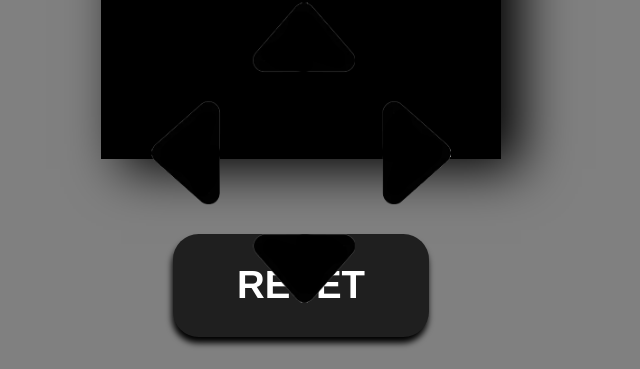
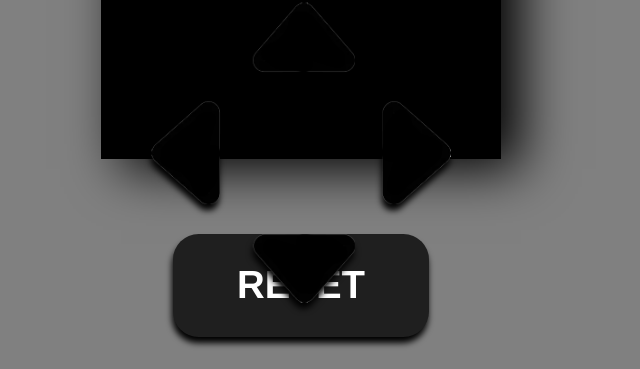
Before and after one commit to Willianson5522/snake-game, a plain HTML site: page index.html in a window 1280 px wide. Shown: the part 361-730 px from the top of the page, 339-979 px from the left. Drawn offline with Linux system fonts and the light colour scheme.

Commit message:
drop shadow buttons

```diff
--- a/style.css
+++ b/style.css
@@ -63,12 +63,14 @@ canvas {
   top: 0;
   transform: translate(9.2vw, 0vw);
   background-image: url(assets/direcao_black-up.png);
+  filter: drop-shadow(-1px 6px 3px #000);
 }
 
 #down {
   bottom: 0;
   transform: translate(9.2vw, 0vw);
   background-image: url(assets/direcao_black-down.png);
+  filter: drop-shadow(-1px 6px 3px #000);
 }
 
 #right {
@@ -76,12 +78,14 @@ canvas {
   right: 0;
   transform: translate(0vw, 9vw);
   background-image: url(assets/direcao_black-right.png);
+  filter: drop-shadow(-1px 6px 3px #000);
 }
 
 #left {
   top: 0;
   transform: translate(0vw, 9vw);
   background-image: url(assets/direcao_black-Left.png);
+  filter: drop-shadow(-1px 6px 3px #000);
 }
 
 h3 {
```
